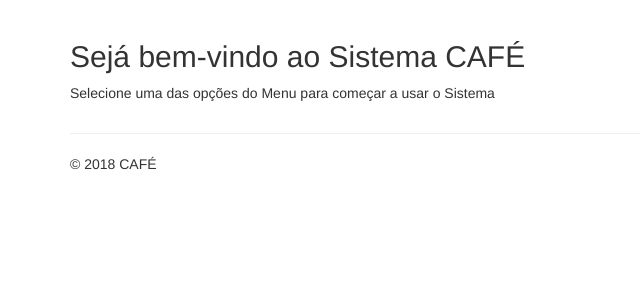
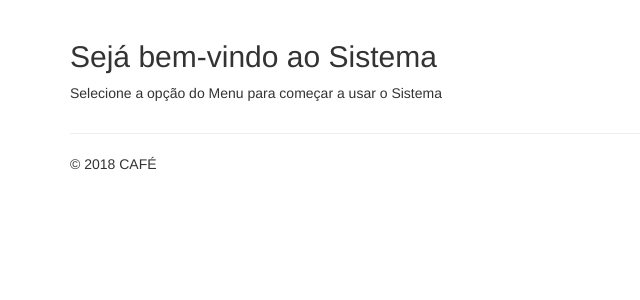
Before and after one commit to matheusjk/sistema-cafe, a PHP site: page / in a window 1280 px wide. Shown: the part 52-352 px from the top of the page, without its empty margins (0-640 px from the left). Run offline with PHP 8.4, Linux system fonts and the light colour scheme.

Commit message:
mudei a pagina inicial do sistema

```diff
--- a/index.php
+++ b/index.php
@@ -3,8 +3,8 @@ require_once 'global.php';
 ?>
 <div class="row">
     <div class="col-md-12">
-        <h2>Sejá bem-vindo ao Sistema CAFÉ</h2>
-        <p>Selecione uma das opções do Menu para começar a usar o Sistema</p>
+        <h2>Sejá bem-vindo ao Sistema </h2>
+        <p>Selecione a opção do Menu para começar a usar o Sistema</p>
     </div>
 </div>
 <?php require_once 'rodape.php' ?>
```
